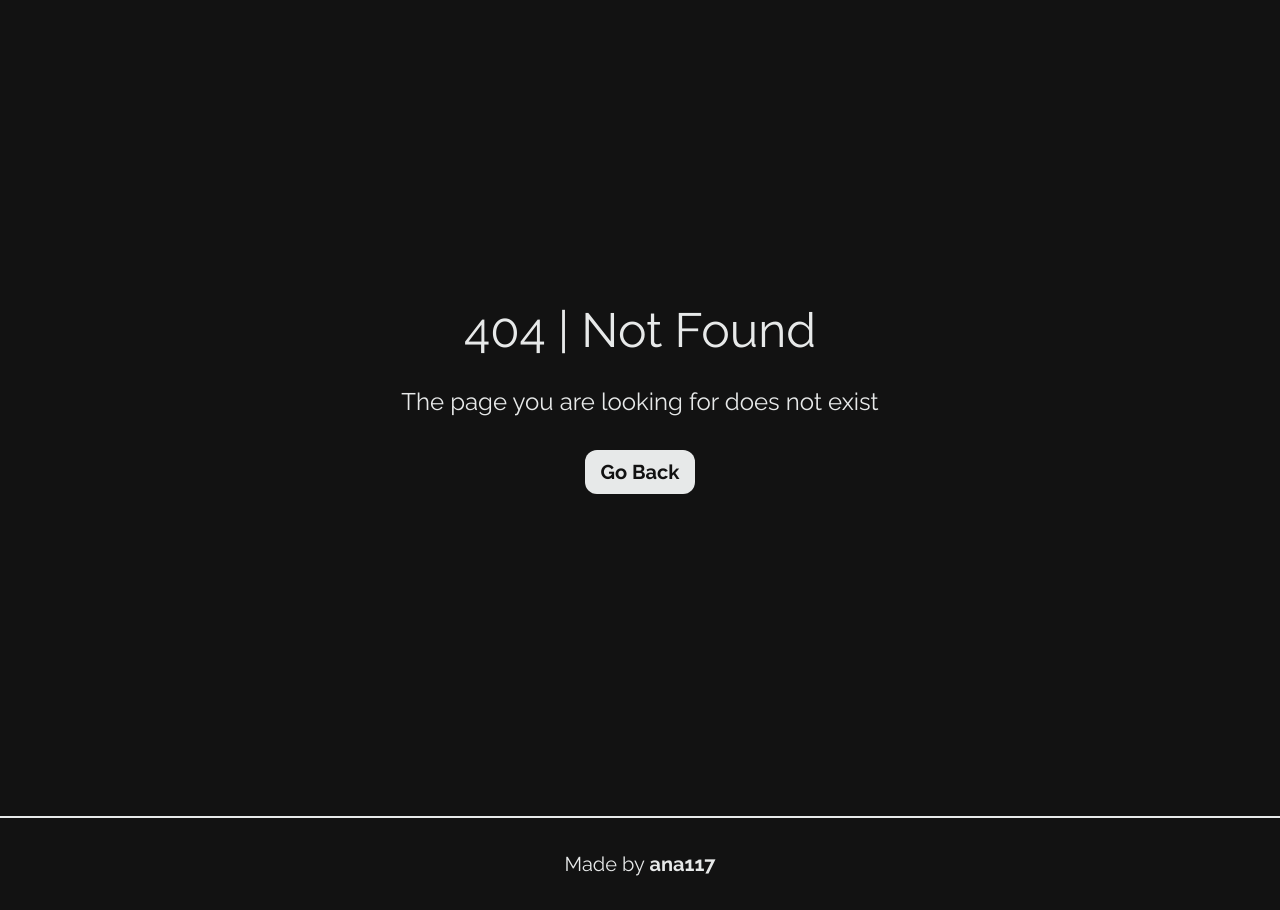
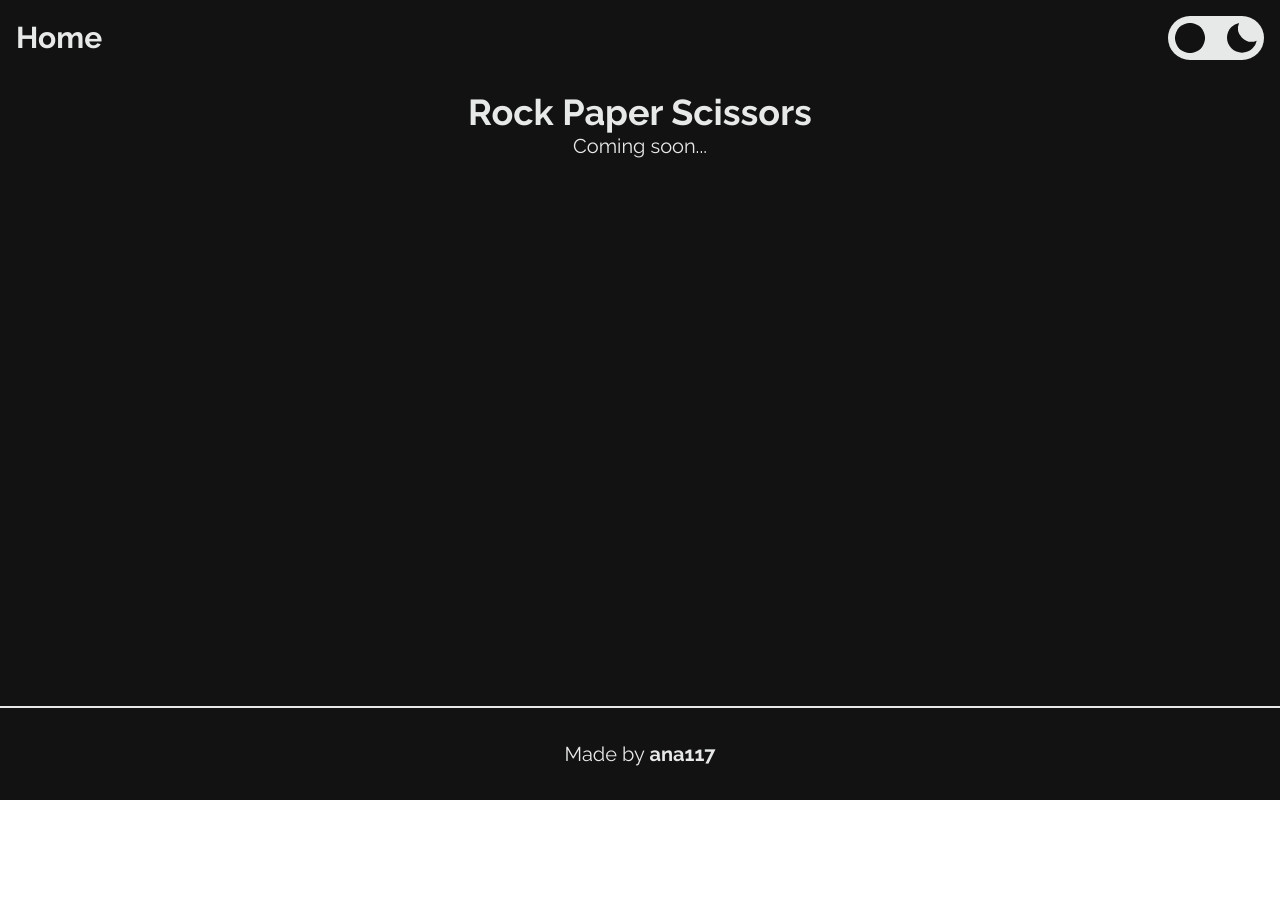
Before and after one commit to ana117/web-games, a React (Create React App) app: page /web-games/rps in a window 1280 px wide. Before the commit this address had no page. After the commit the page ends 800 px from the top, so only its background shows below. Built offline with nearby package versions, Linux system fonts and the light colour scheme; the HTML template or start-up script is replaced by a standard one.

Commit message:
Move game information to App.js

```diff
--- a/src/App.js
+++ b/src/App.js
@@ -4,11 +4,18 @@ import {BrowserRouter, Route, Routes} from "react-router-dom";
 import ErrorPage from "./Error";
 import Footer from "./components/Footer";
 import MemoryGamePage from "./Games/MemoryGame";
+import RockPaperScissorsPage from "./Games/RPS";
+import MemoryImage from "./assets/images/memory-game.png";
 
 function App() {
     useEffect(() => {
         document.title = "Game Hub"
     }, []);
+
+    const games = [
+        {name: "Memory Game", path: "/memory", image: MemoryImage, component: MemoryGamePage},
+        {name: "Rock Paper Scissors", path: "/rps", image: MemoryImage, component: RockPaperScissorsPage},
+    ];
 
     return (
         <div className="m-0 min-h-screen flex flex-col
@@ -16,8 +23,10 @@ function App() {
                         transition-colors duration-500">
             <BrowserRouter basename="/web-games">
                 <Routes>
-                    <Route path="/" element={<GameHubPage/>}/>
-                    <Route path="/memory" element={<MemoryGamePage/>}/>
+                    <Route path="/" element={<GameHubPage games={games}/>}/>
+                    {games.map((game) => (
+                        <Route key={game.name} path={game.path} element={<game.component/>}/>
+                    ))}
                     <Route path="*" element={<ErrorPage/>}/>
                 </Routes>
             </BrowserRouter>
--- /dev/null
+++ b/src/Games/RPS/index.js
@@ -0,0 +1,14 @@
+import GamePage from "../index";
+
+const RockPaperScissorsPage = () => {
+    return (
+        <GamePage>
+            <div className="flex flex-col items-center justify-center">
+                <h1 className="text-4xl font-bold">Rock Paper Scissors</h1>
+                <p className="text-xl">Coming soon...</p>
+            </div>
+        </GamePage>
+    );
+}
+
+export default RockPaperScissorsPage
--- a/src/Hub/index.js
+++ b/src/Hub/index.js
@@ -1,11 +1,7 @@
 import DarkModeSwitcher from "../components/DarkModeSwitcher";
 import {Link} from "react-router-dom";
-import MemoryImage from "../assets/images/memory-game.png";
 
-const GameHubPage = () => {
-    const games = [
-        {name: "Memory Game", path: "/memory", image: MemoryImage}
-    ];
+const GameHubPage = ({games}) => {
 
     return (
         <div className="grow py-[2rem] flex flex-col gap-y-[4rem]">
```
